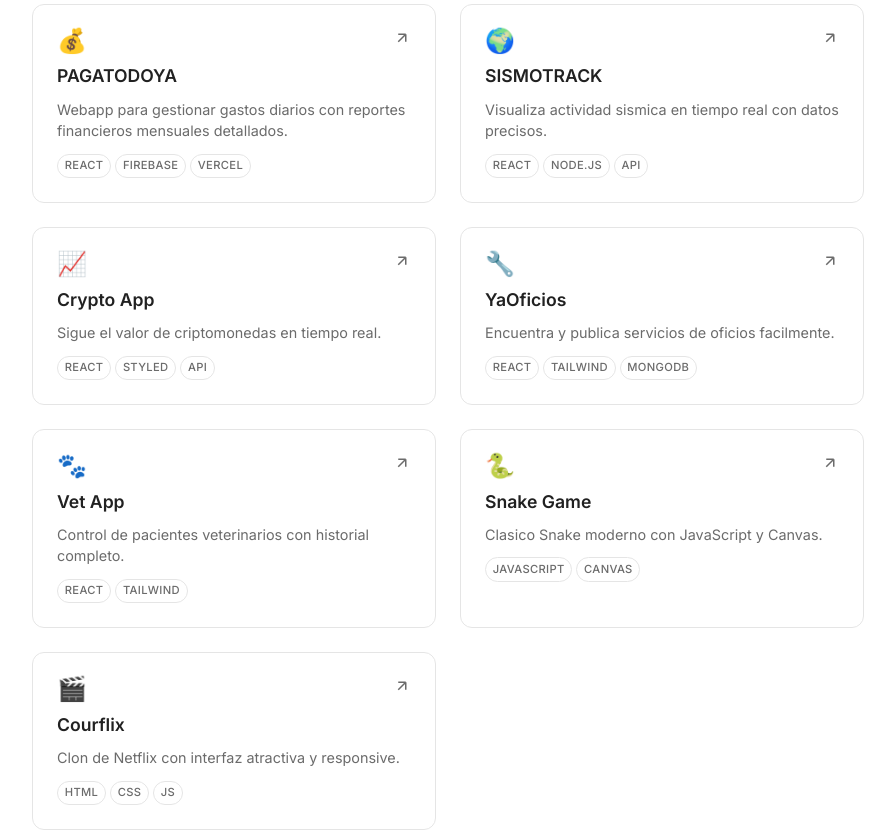
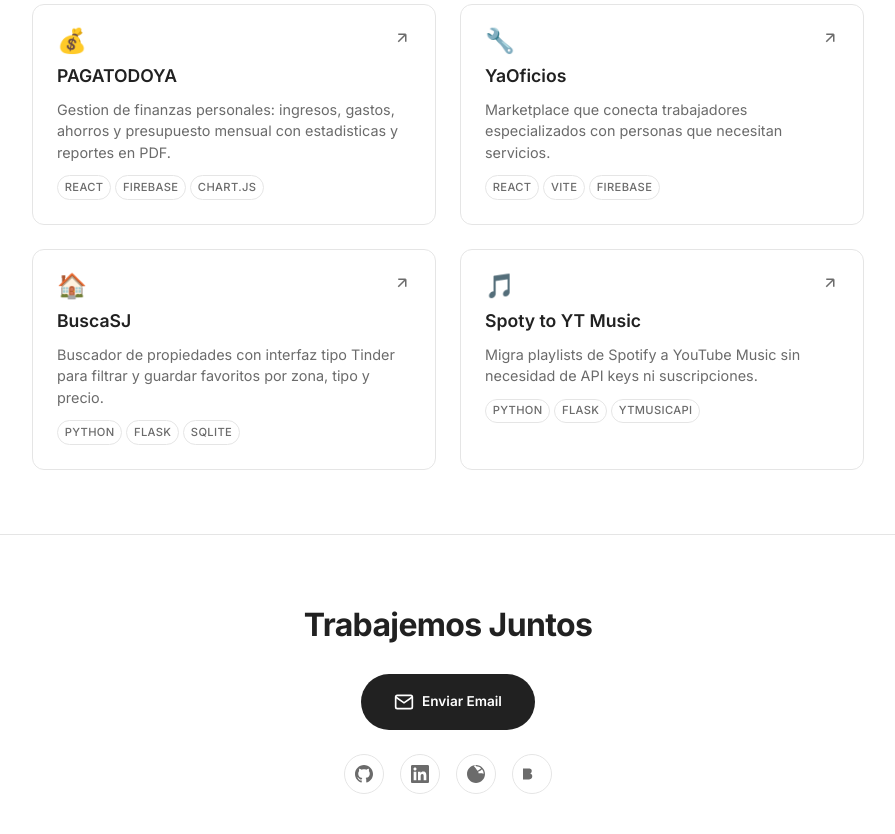
Before and after one commit to Itsjuanit/example-portfolio, an Astro site: page / in a window 1280 px wide. Shown: the part 1059-1893 px from the top of the page, without its empty margins (192-1087 px from the left). Built offline with nearby package versions, Linux system fonts and the light colour scheme; Astro itself is replaced by a stand-in of ours.

Commit message:
New projects

```diff
--- a/src/components/About.astro
+++ b/src/components/About.astro
@@ -1,5 +1,5 @@
 ---
-const yearsExp = new Date().getFullYear() - 2020;
+const yearsExp = new Date().getFullYear() - 2021;
 ---
 
 <p class="about-text animate-in">Desarrollador Front-End apasionado por crear experiencias digitales fluidas. Mentalidad analitica, siempre buscando aprender y aportar valor.</p>
--- a/src/data/projects.js
+++ b/src/data/projects.js
@@ -1,51 +1,30 @@
 export const projects = [
   {
     title: "PAGATODOYA",
-    description: "Webapp para gestionar gastos diarios con reportes financieros mensuales detallados.",
-    tags: ["React", "Firebase", "Vercel"],
-    url: "https://budget-app-gilt-phi.vercel.app/login",
+    description: "Gestion de finanzas personales: ingresos, gastos, ahorros y presupuesto mensual con estadisticas y reportes en PDF.",
+    tags: ["React", "Firebase", "Chart.js"],
+    url: "https://github.com/Itsjuanit/budget-app",
     icon: "💰"
   },
   {
-    title: "SISMOTRACK",
-    description: "Visualiza actividad sismica en tiempo real con datos precisos.",
-    tags: ["React", "Node.js", "API"],
-    url: "https://sismo-app-chi.vercel.app/",
-    icon: "🌍"
-  },
-  {
-    title: "Crypto App",
-    description: "Sigue el valor de criptomonedas en tiempo real.",
-    tags: ["React", "Styled", "API"],
-    url: "https://cripto-app-tawny.vercel.app/",
-    icon: "📈"
-  },
-  {
     title: "YaOficios",
-    description: "Encuentra y publica servicios de oficios facilmente.",
-    tags: ["React", "Tailwind", "MongoDB"],
-    url: "https://my-recommend-app.vercel.app/",
+    description: "Marketplace que conecta trabajadores especializados con personas que necesitan servicios.",
+    tags: ["React", "Vite", "Firebase"],
+    url: "https://github.com/Itsjuanit/yaoficio",
     icon: "🔧"
   },
   {
-    title: "Vet App",
-    description: "Control de pacientes veterinarios con historial completo.",
-    tags: ["React", "Tailwind"],
-    url: "https://my-calendar-app-ebon.vercel.app/",
-    icon: "🐾"
+    title: "BuscaSJ",
+    description: "Buscador de propiedades con interfaz tipo Tinder para filtrar y guardar favoritos por zona, tipo y precio.",
+    tags: ["Python", "Flask", "SQLite"],
+    url: "https://github.com/Itsjuanit/buscasj",
+    icon: "🏠"
   },
   {
-    title: "Snake Game",
-    description: "Clasico Snake moderno con JavaScript y Canvas.",
-    tags: ["JavaScript", "Canvas"],
-    url: "https://snake-js-taupe.vercel.app/",
-    icon: "🐍"
-  },
-  {
-    title: "Courflix",
-    description: "Clon de Netflix con interfaz atractiva y responsive.",
-    tags: ["HTML", "CSS", "JS"],
-    url: "https://courflix-vanilla-master.vercel.app/",
-    icon: "🎬"
+    title: "Spoty to YT Music",
+    description: "Migra playlists de Spotify a YouTube Music sin necesidad de API keys ni suscripciones.",
+    tags: ["Python", "Flask", "ytmusicapi"],
+    url: "https://github.com/Itsjuanit/spoty-to-ytmusic",
+    icon: "🎵"
   }
 ];
```
